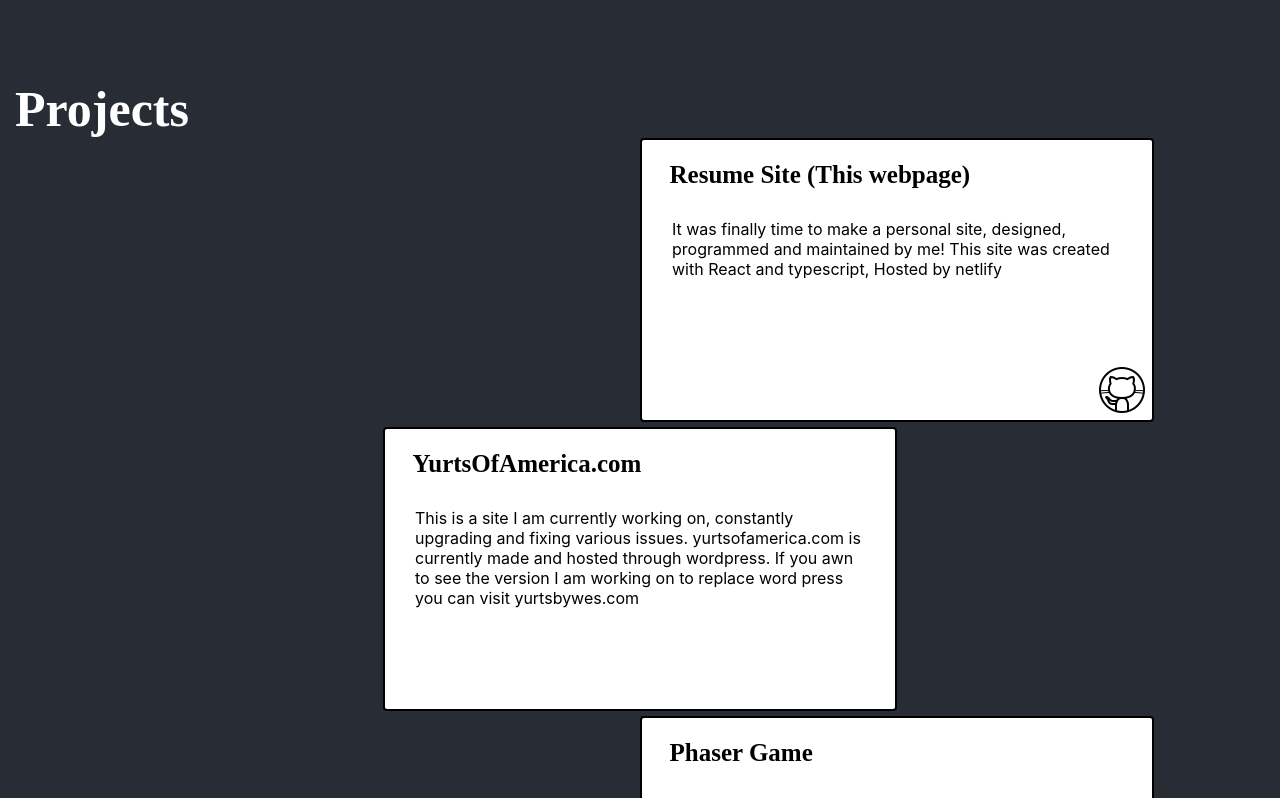
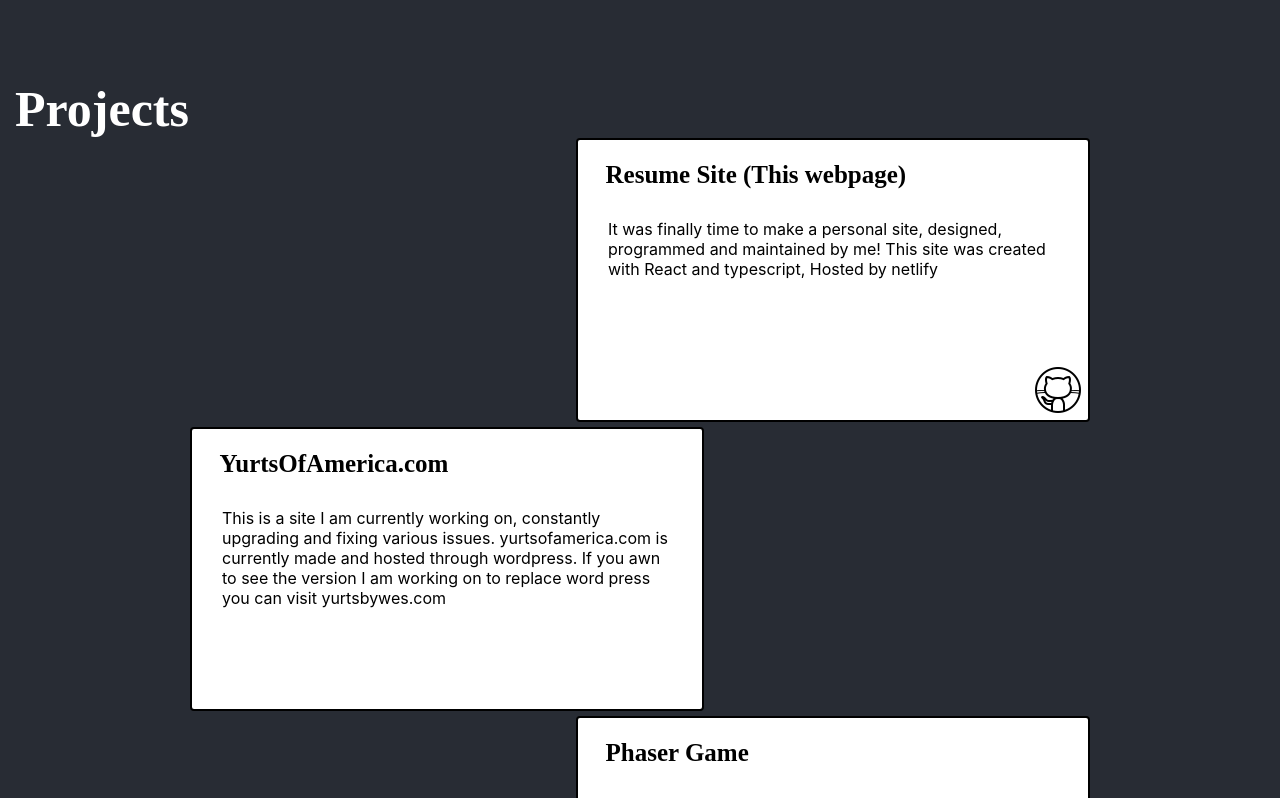
Before and after one commit to WesleyEspinoza/Resume-Site, a React (Create React App) app: page / in a window 1280 px wide. Shown: the part 1620-2418 px from the top of the page. Built offline with nearby package versions, Linux system fonts and the light colour scheme.

Commit message:
small fixed

```diff
--- a/src/Components/Projects/Card/Card.css
+++ b/src/Components/Projects/Card/Card.css
@@ -9,13 +9,13 @@
     height: fit-content;
     margin: 0 auto;
     margin-bottom: 25px;
-    margin-right: 30%;
+    margin-right: 25%;
     text-align: left;
     background-color: white;
 }
 
 .cardContainer:nth-child(even) {
-    margin-left: 30%;
+    margin-left: 25%;
 }
 
 .title {
@@ -63,10 +63,11 @@
         margin-bottom: 5px;
         text-align: left;
         background-color: white;
+        margin-right: 45%;
     }
 
     .cardContainer:nth-child(even) {
-        margin-left: 50%;
+        margin-left: 45%;
     }
 
     .title {
--- a/src/Components/Projects/Projects.tsx
+++ b/src/Components/Projects/Projects.tsx
@@ -16,7 +16,7 @@
             <div className="ProjectsContainer" id="ProjectsContainer">
                 <h1 className="header">Projects</h1>
                 {projectData.projects.map((project, index) => {
-                    return <Card title={project.title} description={project.description} link={project.link} />
+                    return <Card title={project.title} key={index} description={project.description} link={project.link} />
                 })
                 }
             </div >
--- a/src/Components/Timeline/Timeline.css
+++ b/src/Components/Timeline/Timeline.css
@@ -1,5 +1,5 @@
 .TimelineContainer {
-    display: none;
+    display: flex;
     position: relative;
     width: 100%;
     height: 400px;
@@ -16,14 +16,14 @@
     width: 100%;
     height: 400px;
     margin: 0 auto;
-    padding: 6em;
+    padding-top: 6em;
     row-gap: 100px;
     text-align: center;
 }
 
 
 .DottedLine {
-    display: inline-flex;
+    display: flex;
     position: absolute;
     content: "";
     top: 0;
@@ -65,7 +65,7 @@
         content: "";
         top: 0;
         bottom: 0;
-        left: 157px;
+        left: 158px;
         border-left: 2px dotted #444;
         z-index: 1;
     }
--- a/src/Components/Timeline/Timeline.tsx
+++ b/src/Components/Timeline/Timeline.tsx
@@ -88,13 +88,12 @@
                     break;
             }
             year++;
-
         }
     }
+
     componentDidMount(): void {
         this.getYears();
     }
-
 
     render() {
         return (
```
